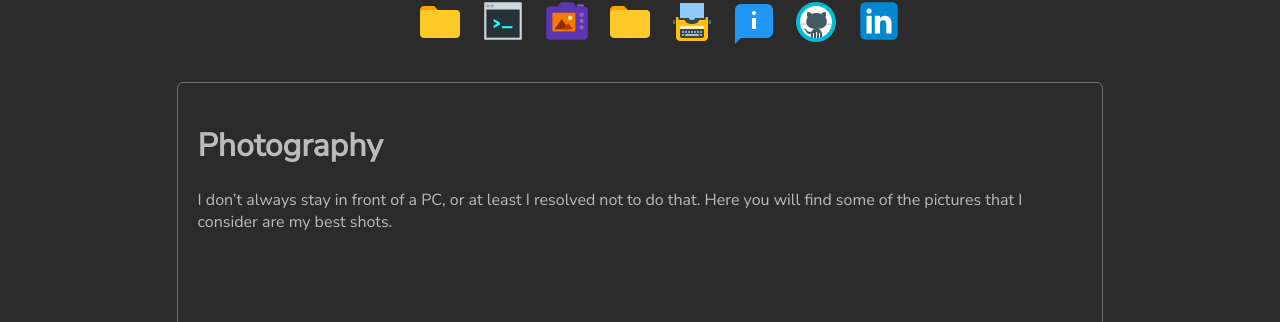
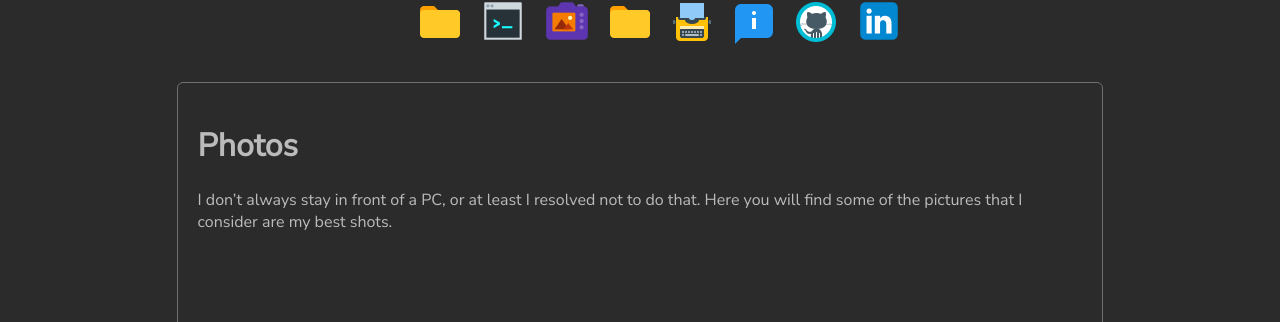
Before and after one commit to LukeDS-it/LukeDS-it.github.io, a Jekyll site: the page built from pages/gallery.md, in a window 1280 px wide. Shown: the part 242-564 px from the top of the page. Built offline with Jekyll 4.4.1, drawn with Linux system fonts in a browser that asks for light colours.

Commit message:
automatic page titling

```diff
--- a/_layouts/blog.html
+++ b/_layouts/blog.html
@@ -2,7 +2,6 @@
 layout: default
 customcss: folder
 ---
-
 <h1>{{ page.title }}</h1>
 
 {{content}}
--- a/_layouts/folder.html
+++ b/_layouts/folder.html
@@ -2,6 +2,7 @@
 layout: default
 customcss: folder
 ---
+<h1>{{ page.title }}</h1>
 
 {{content}}
 
--- a/_layouts/page.html
+++ b/_layouts/page.html
@@ -1,6 +1,5 @@
 ---
 layout: post
 ---
-<h1>{{ page.title }}</h1>
 
 {{ content }}
--- a/pages/gallery.md
+++ b/pages/gallery.md
@@ -6,6 +6,4 @@ description: One of my hobbies#58& photography
 permalink: /gallery/
 ---
 
-# Photography
-
 I don't always stay in front of a PC, or at least I resolved not to do that. Here you will find some of the pictures that I consider are my best shots.
```
Also changed, not shown: pages/about.md (+0 -1 lines), pages/cosplay.md (+0 -2 lines).
